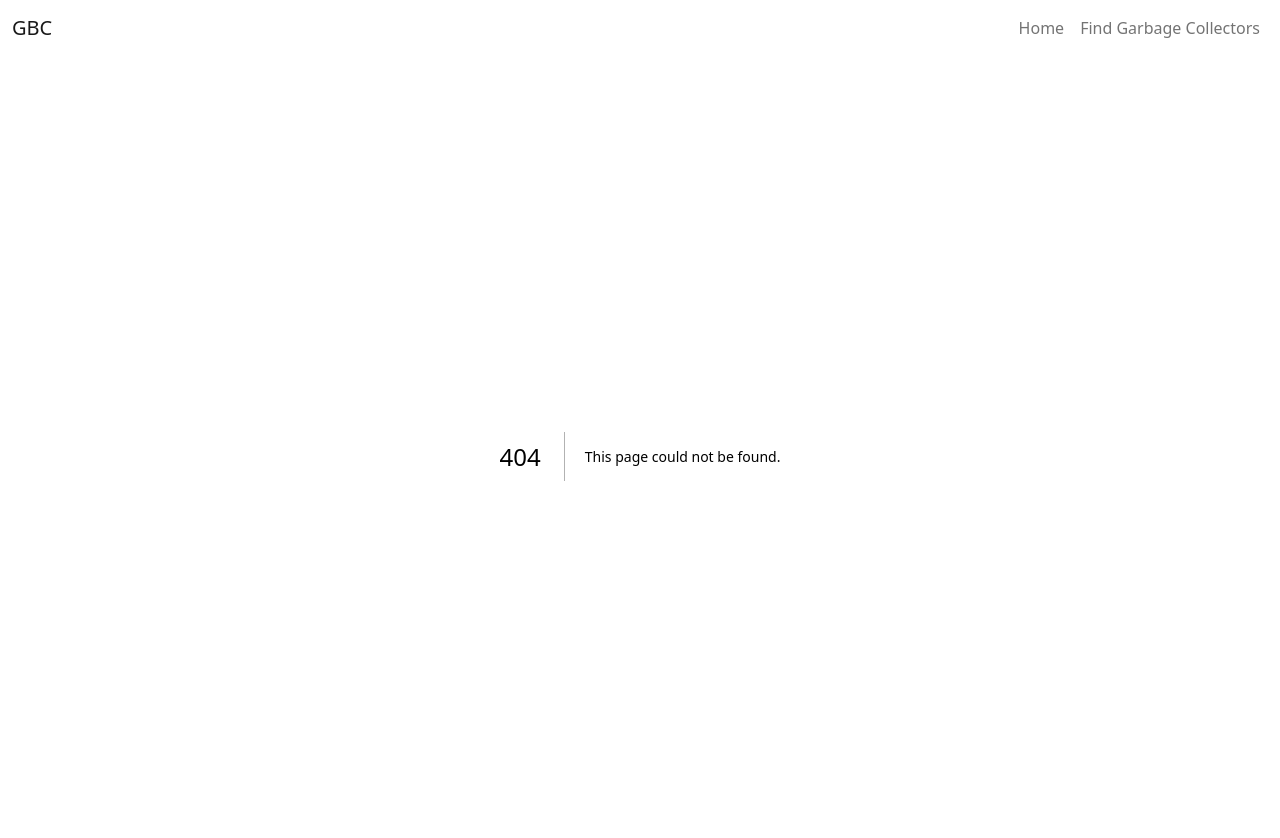
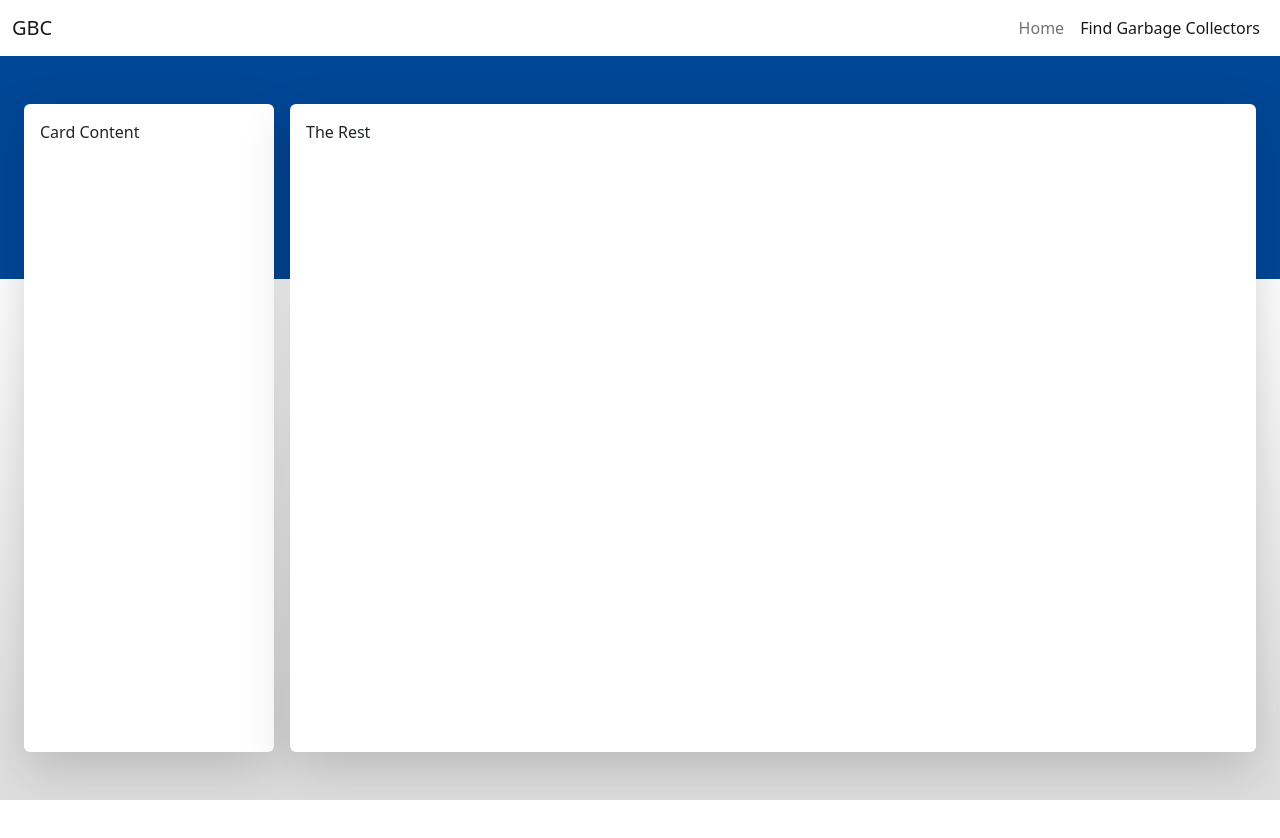
Before and after one commit to sarahdreischer/abfuhrkalender, a Next.js app: page /appointments in a window 1280 px wide. Before the commit this address had no page. Shown: the top 838 px of the page. After the commit the page ends 800 px from the top, so only its background shows below. Built offline with nearby package versions, Linux system fonts and the light colour scheme.

Commit message:
Added appointments page

```diff
--- /dev/null
+++ b/components/Card/Card.tsx
@@ -0,0 +1,13 @@
+import React, { ReactElement } from 'react';
+
+interface CardProps {
+  children: ReactElement;
+}
+
+export function Card({ children }: CardProps) {
+  return (
+    <div className='card border-0 shadow-lg w-100 h-100'>
+      <div className='card-body'>{children}</div>
+    </div>
+  );
+}
--- a/components/index.ts
+++ b/components/index.ts
@@ -1 +1,2 @@
 export * from './AppBar/AppBar';
+export * from './Card/Card';
--- /dev/null
+++ b/containers/Appointments/Appointments.module.scss
@@ -0,0 +1,3 @@
+.sidebar {
+  width: 250px;
+}
--- /dev/null
+++ b/containers/Appointments/Appointments.tsx
@@ -0,0 +1,21 @@
+import React from 'react';
+import { Card } from '../../components';
+import cn from 'classnames';
+import styles from './Appointments.module.scss';
+
+export function AppointmentsPage() {
+  return (
+    <div className='d-flex h-100 w-100 py-5 px-4'>
+      <div className={cn(styles.sidebar, 'me-3')}>
+        <Card>
+          <div>Card Content</div>
+        </Card>
+      </div>
+      <div className='flex-grow-1'>
+        <Card>
+          <div>The Rest</div>
+        </Card>
+      </div>
+    </div>
+  );
+}
--- a/containers/Home/Home.tsx
+++ b/containers/Home/Home.tsx
@@ -1,21 +1,23 @@
+import { useRouter } from 'next/router';
 import React from 'react';
 
 interface HomeProps {}
 
 export function HomePage(props: HomeProps) {
+  const router = useRouter();
+
+  function onSearchSubmit() {
+    router.push('/appointments');
+  }
+
   return (
-    <div className='d-flex flex-column align-items-center justify-content-center h-75'>
-      <div>
-        <div className='h2 pb-5'>Find Next Garbage Collection </div>
+    <div className='d-flex flex-column align-items-center justify-content-center h-100'>
+      <div className='w-50'>
+        <div className='h2 text-center pb-5'>Find out when your Garbage is next collected </div>
 
         <form className='d-flex'>
-          <input
-            className='flex-grow-1 form-control mr-1'
-            type='search'
-            placeholder='Search'
-            aria-label='Search'
-          />
-          <button className='btn btn-outline-success' type='submit'>
+          <input className='flex-grow-1 form-control me-2' type='search' placeholder='Postcode' />
+          <button className='btn btn-outline-success' type='submit' onClick={onSearchSubmit}>
             Search
           </button>
         </form>
--- /dev/null
+++ b/containers/Layout/Layout.module.scss
@@ -0,0 +1,4 @@
+.main {
+  background: linear-gradient(to bottom, #004797 0%, #004797 30%, #fff 30%, #ddd 100%);
+  //   background: linear-gradient(180deg, #004797 40%, #fff 60%);
+}
--- a/containers/Layout/Layout.tsx
+++ b/containers/Layout/Layout.tsx
@@ -1,6 +1,8 @@
 import React, { ReactElement } from 'react';
 import { AppBar } from '../../components';
 import { Page } from '../../types';
+import cn from 'classnames';
+import styles from './Layout.module.scss';
 
 interface LayoutProps {
   children: ReactElement;
@@ -8,14 +10,14 @@ interface LayoutProps {
 
 const pages: Page[] = [
   { route: '/', title: 'Home' },
-  { route: '/find', title: 'Find Garbage Collectors' },
+  { route: '/appointments', title: 'Find Garbage Collectors' },
 ];
 
 export function Layout({ children }: LayoutProps) {
   return (
     <div className='d-flex flex-column h-100'>
       <AppBar pages={pages} />
-      <div className='flex-grow-1'>{children}</div>
+      <div className={cn('flex-grow-1', styles.main)}>{children}</div>
     </div>
   );
 }
--- a/containers/index.ts
+++ b/containers/index.ts
@@ -1,2 +1,3 @@
+export * from './Appointments/Appointments';
 export * from './Home/Home';
 export * from './Layout/Layout';
--- /dev/null
+++ b/pages/appointments.tsx
@@ -0,0 +1,6 @@
+import React from 'react';
+import { AppointmentsPage } from '../containers';
+
+export default function Appointments() {
+  return <AppointmentsPage />;
+}
--- a/styles/globals.scss
+++ b/styles/globals.scss
@@ -1,9 +1,8 @@
-// Variable overrides first
-$primary: #900;
+$primary: blue;
+$secondary: lightblue;
 $enable-shadows: true;
 $prefix: 'mo-';
 
-// Then import Bootstrap
 @import '../node_modules/bootstrap/scss/bootstrap';
 
 html,
@@ -12,18 +11,7 @@ body > div:first-child,
 div#__next,
 div#__next > div {
   height: 100%;
-  // overflow: hidden;
-  // background: white;
 }
-
-// a {
-//   color: inherit;
-//   text-decoration: none;
-// }
-
-// * {
-//   box-sizing: border-box;
-// }
 
 // @media (prefers-color-scheme: light) {
 //   html {
```
